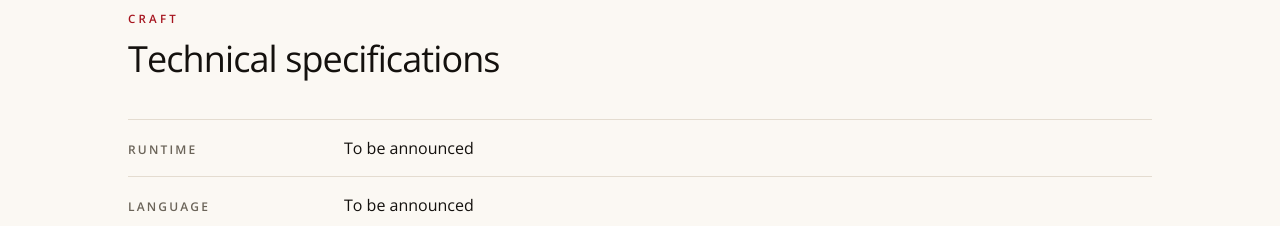
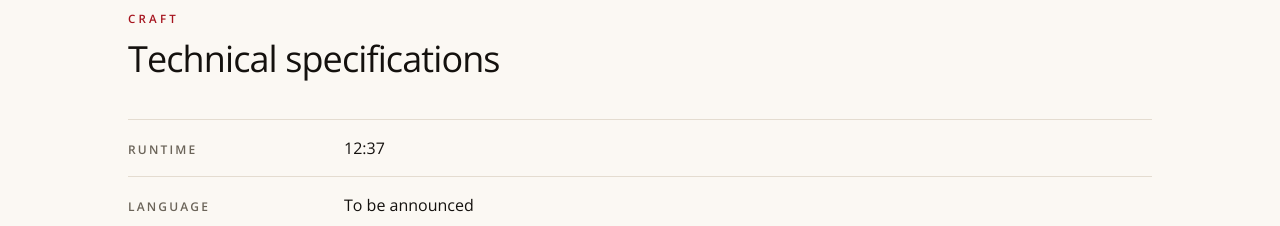
Before and after one commit to dsframeworks/iamhereshortfilm, a React (Vite) app: page / in a window 1280 px wide. Shown: the part 1960-2186 px from the top of the page. Built offline with nearby package versions, Linux system fonts and the light colour scheme; no server answers.

Commit message:
Update runtime value in siteContent.ts

```diff
--- a/src/content/siteContent.ts
+++ b/src/content/siteContent.ts
@@ -38,7 +38,7 @@ export const SITE_CONTENT: SiteContent = {
   countdownTimezoneLabel: 'IST (India Standard Time)',
 
   tech: {
-    runtime: 'To be announced',
+    runtime: '12:37',
     language: 'To be announced',
     resolution: 'To be announced',
     aspectRatio: 'To be announced',
```
